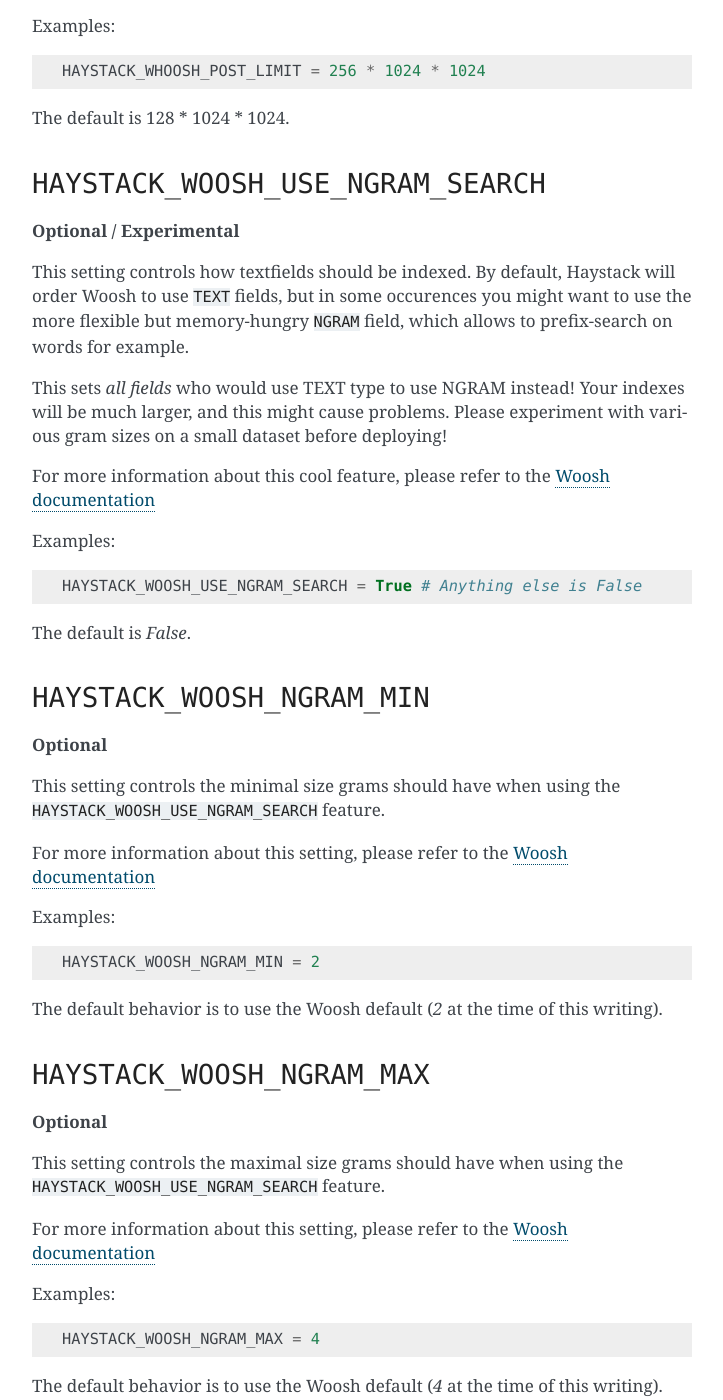
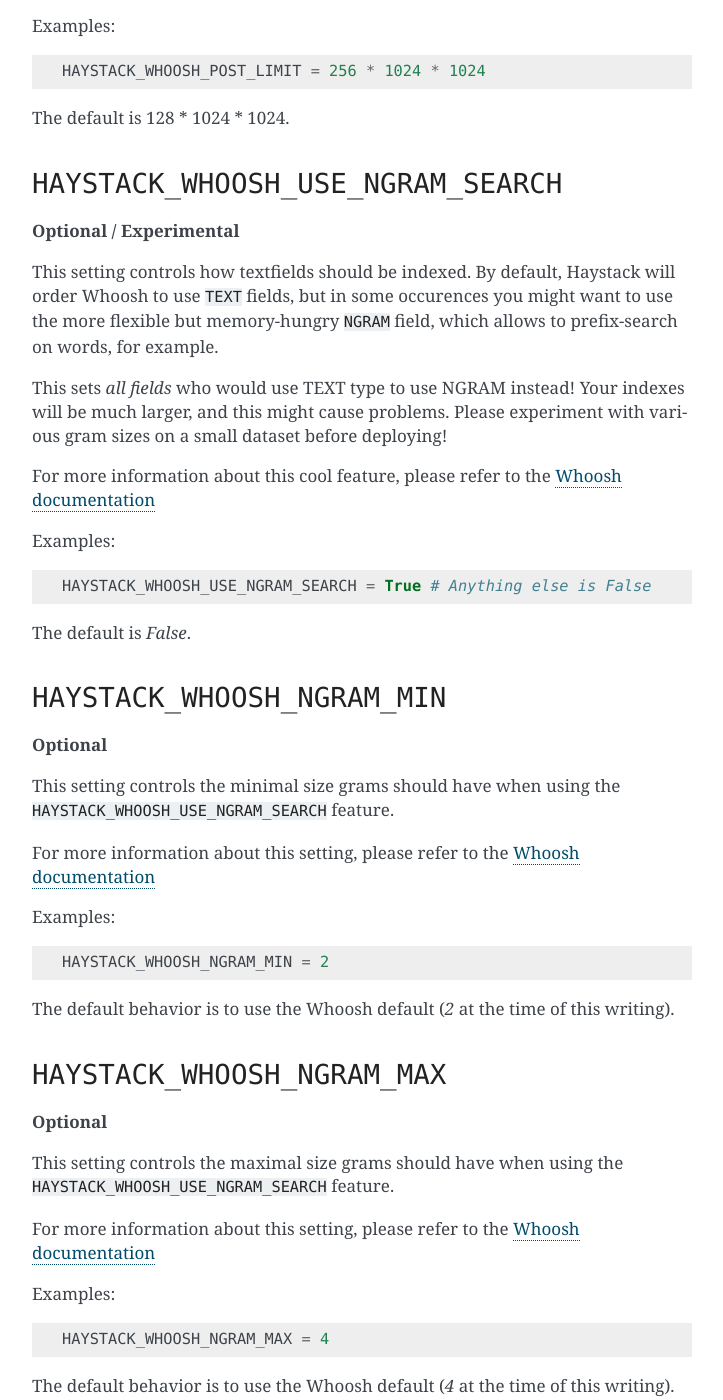
Before and after one commit to django-haystack/django-haystack, a Sphinx documentation site: the page built from docs/settings.rst, in a window 1280 px wide and 1400 px high, scrolled down 3541 px. Shown: the whole window, without its empty margins (388-1111 px from the left). Built offline with Sphinx 7.4.7, drawn with Linux system fonts in a browser that asks for light colours; some of the changed text lies outside the part shown.

Commit message:
- Fixed typos.

```diff
--- a/docs/settings.rst
+++ b/docs/settings.rst
@@ -178,65 +178,65 @@
 
 The default is 128 * 1024 * 1024.
 
-``HAYSTACK_WOOSH_USE_NGRAM_SEARCH``
+``HAYSTACK_WHOOSH_USE_NGRAM_SEARCH``
 ===================================
 
 **Optional / Experimental**
 
 This setting controls how textfields should be indexed. By default, Haystack will
-order Woosh to use ``TEXT`` fields, but in some occurences you might want to use the
-more flexible but memory-hungry ``NGRAM`` field, which allows to prefix-search on words
+order Whoosh to use ``TEXT`` fields, but in some occurences you might want to use the
+more flexible but memory-hungry ``NGRAM`` field, which allows to prefix-search on words,
 for example.
 
 This sets *all fields* who would use TEXT type to use NGRAM instead! Your indexes will
 be much larger, and this might cause problems. Please experiment with various gram sizes
 on a small dataset before deploying!
 
-For more information about this cool feature, please refer to the `Woosh documentation`_
+For more information about this cool feature, please refer to the `Whoosh documentation`_
 
-.. _Woosh documentation : http://files.whoosh.ca/whoosh/docs/latest/api/fields.html
+.. _Whoosh documentation : http://files.whoosh.ca/whoosh/docs/latest/api/fields.html
 
 Examples::
 
-    HAYSTACK_WOOSH_USE_NGRAM_SEARCH = True # Anything else is False
+    HAYSTACK_WHOOSH_USE_NGRAM_SEARCH = True # Anything else is False
 
 The default is `False`.
 
-``HAYSTACK_WOOSH_NGRAM_MIN``
+``HAYSTACK_WHOOSH_NGRAM_MIN``
 ============================
 
 **Optional**
 
 This setting controls the minimal size grams should have when using the
-``HAYSTACK_WOOSH_USE_NGRAM_SEARCH`` feature.
+``HAYSTACK_WHOOSH_USE_NGRAM_SEARCH`` feature.
 
-For more information about this setting, please refer to the `Woosh documentation`_
+For more information about this setting, please refer to the `Whoosh documentation`_
 
-.. _Woosh documentation : http://files.whoosh.ca/whoosh/docs/latest/api/fields.html
+.. _Whoosh documentation : http://files.whoosh.ca/whoosh/docs/latest/api/fields.html
 
 Examples::
 
-    HAYSTACK_WOOSH_NGRAM_MIN = 2
+    HAYSTACK_WHOOSH_NGRAM_MIN = 2
 
-The default behavior is to use the Woosh default (`2` at the time of this writing).
+The default behavior is to use the Whoosh default (`2` at the time of this writing).
 
-``HAYSTACK_WOOSH_NGRAM_MAX``
+``HAYSTACK_WHOOSH_NGRAM_MAX``
 ============================
 
 **Optional**
 
 This setting controls the maximal size grams should have when using the
-``HAYSTACK_WOOSH_USE_NGRAM_SEARCH`` feature.
+``HAYSTACK_WHOOSH_USE_NGRAM_SEARCH`` feature.
 
-For more information about this setting, please refer to the `Woosh documentation`_
+For more information about this setting, please refer to the `Whoosh documentation`_
 
-.. _Woosh documentation : http://files.whoosh.ca/whoosh/docs/latest/api/fields.html
+.. _Whoosh documentation : http://files.whoosh.ca/whoosh/docs/latest/api/fields.html
 
 Examples::
 
-    HAYSTACK_WOOSH_NGRAM_MAX = 4
+    HAYSTACK_WHOOSH_NGRAM_MAX = 4
 
-The default behavior is to use the Woosh default (`4` at the time of this writing).
+The default behavior is to use the Whoosh default (`4` at the time of this writing).
 
 
 ``HAYSTACK_XAPIAN_PATH``
```
Also changed, not shown: 1 other file.
